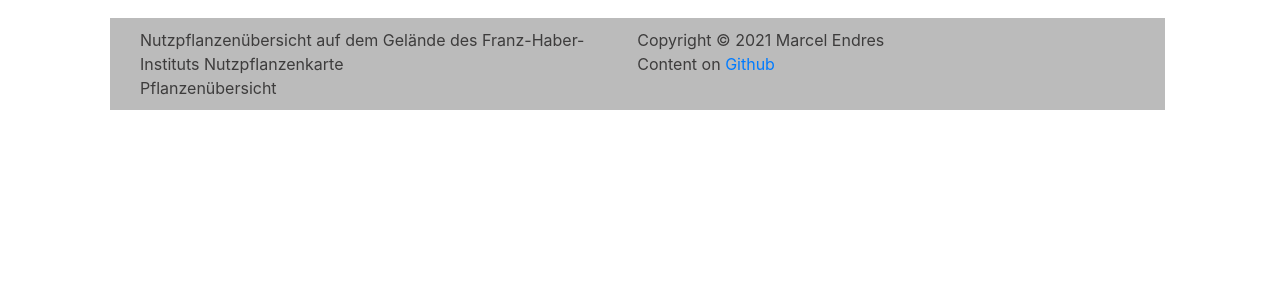
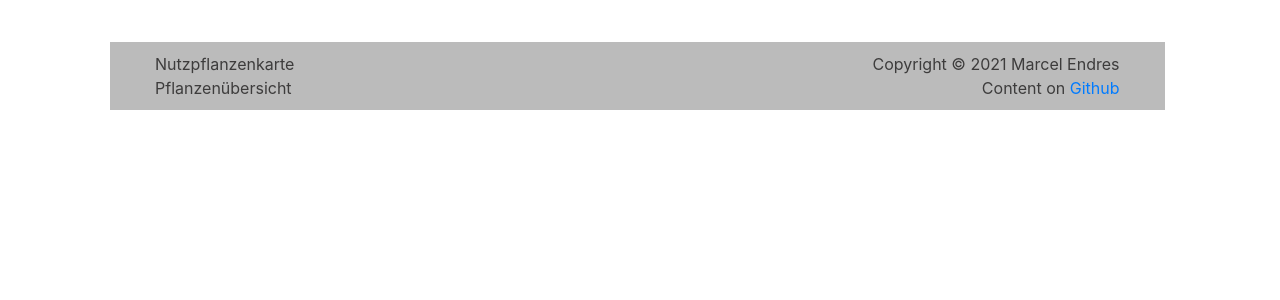
Before and after one commit to mdotend/FHI_Campusmap, a Django app: template fhi/map/templates/map/base.html in a window 1280 px wide. Shown: the part 56-356 px from the top of the page. Run offline with Django 3.2, Linux system fonts and the light colour scheme; the template is opened without the code that fills it, so the values that code supplies are empty; parts of the project's set-up code (start-up, migrations or seed data) failed here and were passed over; some libraries are stand-ins or nearby versions.

Commit message:
fix styling

```diff
--- a/fhi/map/templates/map/base.html
+++ b/fhi/map/templates/map/base.html
@@ -8,7 +8,7 @@
     <link rel="stylesheet" type="text/css" href="{% static '/css/style.css' %}" />
   </head>
   <body>
-    <script src="{% static '/js/tabcontrol.js' %}"></script>
+    <script src="{% static '/js/focuscontrol.js' %}"></script>
     <div class="container-md wrapper">
       <!-- <div class="col-sm"></div> -->
       <div class="col-md-auto">
@@ -31,19 +31,17 @@
                 {% endblock %}
             </div>
         </div>
-        <div class="row footer marged">
-          <div class="column">
-            Nutzpflanzenübersicht auf dem Gelände des Franz-Haber-Instituts
+        <footer class="mt-auto row footer marged">
+          <div class="column col-sm-6" style="text-align: left;">
             <a class="invisble" href="/">Nutzpflanzenkarte</a></br>
             <a class="invisble" href="/plants">Pflanzenübersicht</a>
           </div>
-          <div class="column">
+          <div class="column col-sm-6" style="text-align: right;">
             Copyright © 2021 Marcel Endres</br>
             Content on <a href="https://github.com/mdotend/FHI_Campusmap">Github</a>
           </div>
-        </div>
+        </footer>
       </div>
-      <!-- <div class="col-sm"></div> -->
     </div>
 
 
```
